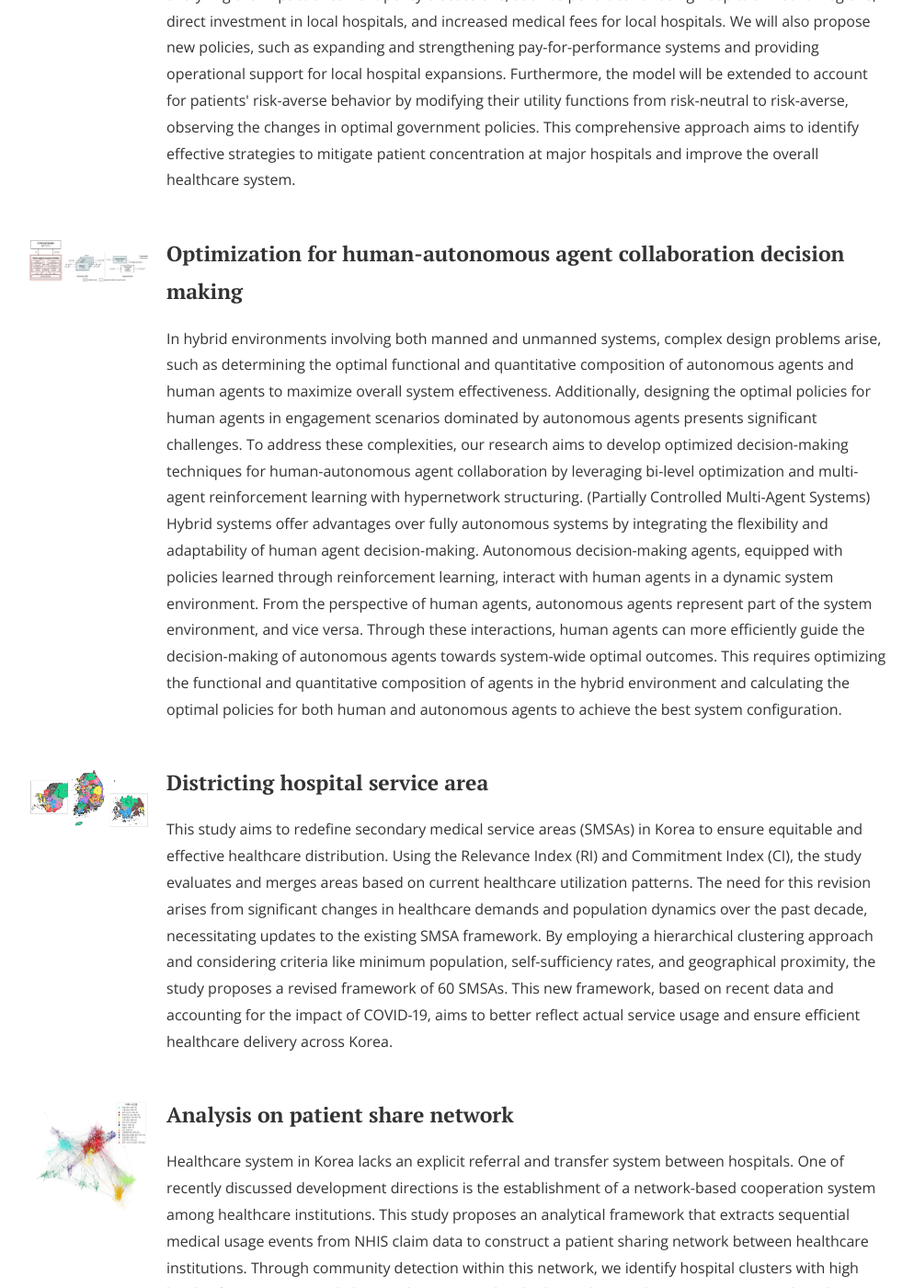
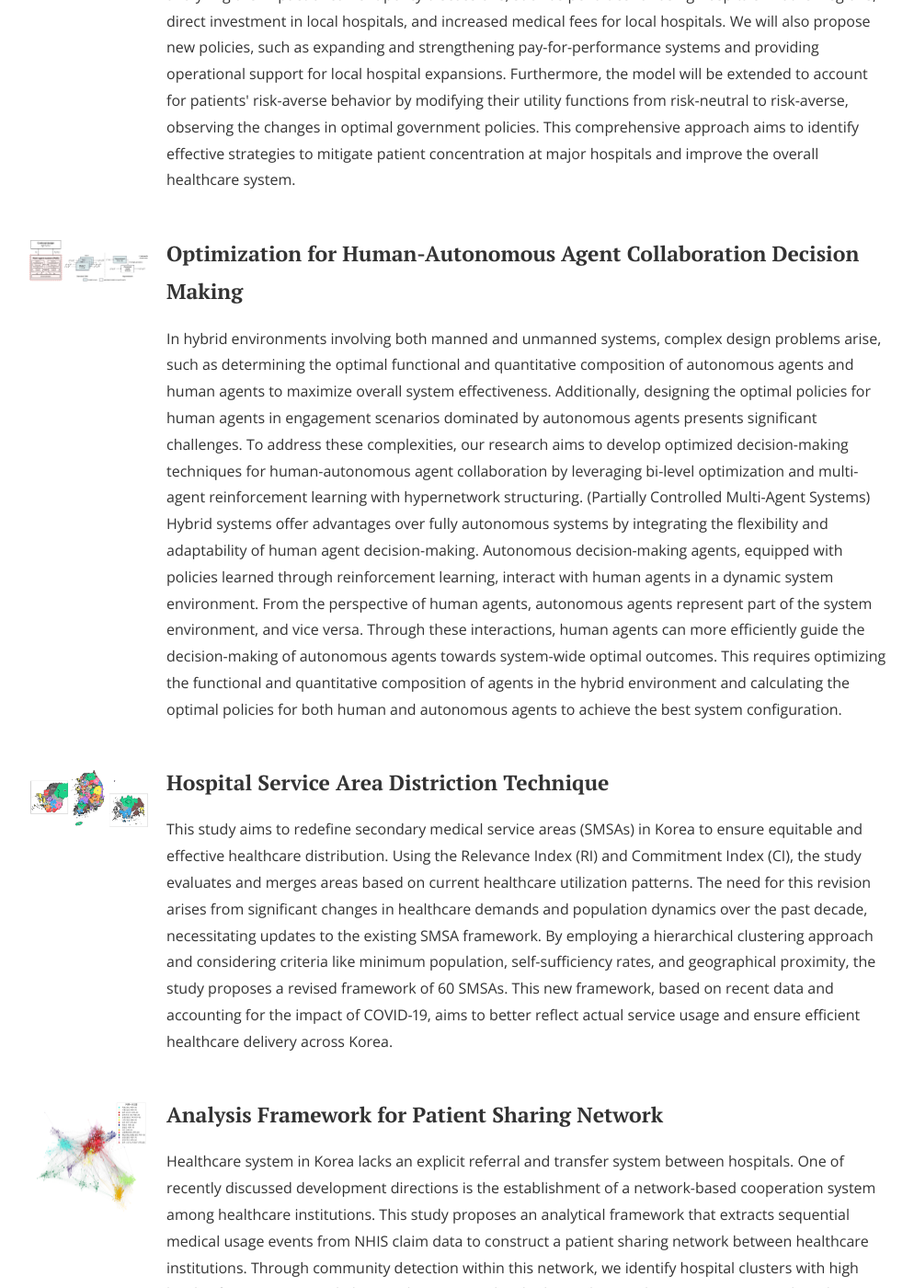
Before and after one commit to CSDlab-KAIST/csdlab-kaist.github.io, a Jekyll site: the page built from projects.html, in a window 1280 px wide and 1400 px high, scrolled down 1000 px. Shown: the whole window at 92% size, without its empty margins (85-1079 px from the left). Built offline with Jekyll 4.4.1, drawn with Linux system fonts in a browser that asks for light colours; nearby versions of some CDN libraries; some of the changed text lies outside the part shown.

Commit message:
Update projects.yml

```diff
--- a/_data/projects.yml
+++ b/_data/projects.yml
@@ -18,7 +18,7 @@
          For numerous choices like hospital selection, modeling choices as subsets (nests) rather than individual options is effective.
          The Nested Logit Model, validated in international hospital choice studies, helps address utility maximization and independence of irrelevant alternatives (IIA) assumptions. Additionally, it enables the derivation of a classification structure of healthcare institutions from the consumer's perspective by estimating the nest structure based on choice data.
 
-      - name: Hospital payment system design
+      - name: Healthcare Payment System Optimization
         img: Pay.png
         project: NRF
         duration: July, 2024 ~
@@ -28,7 +28,7 @@
          We will also propose new policies, such as expanding and strengthening pay-for-performance systems and providing operational support for local hospital expansions.
          Furthermore, the model will be extended to account for patients' risk-averse behavior by modifying their utility functions from risk-neutral to risk-averse, observing the changes in optimal government policies. This comprehensive approach aims to identify effective strategies to mitigate patient concentration at major hospitals and improve the overall healthcare system.
 
-      - name: Optimization for human-autonomous agent collaboration decision making
+      - name: Optimization for Human-Autonomous Agent Collaboration Decision Making
         img: ITRC.png
         project: ITRC
         duration: July, 2024 ~
@@ -42,7 +42,7 @@
          Through these interactions, human agents can more efficiently guide the decision-making of autonomous agents towards system-wide optimal outcomes.
          This requires optimizing the functional and quantitative composition of agents in the hybrid environment and calculating the optimal policies for both human and autonomous agents to achieve the best system configuration.
 
-      - name: Districting hospital service area
+      - name: Hospital Service Area Distriction Technique
         img: HSA.png
         project: NMC
         duration: July, 2023 ~ December, 2023
@@ -50,7 +50,7 @@
         introduction: This study aims to redefine secondary medical service areas (SMSAs) in Korea to ensure equitable and effective healthcare distribution. Using the Relevance Index (RI) and Commitment Index (CI), the study evaluates and merges areas based on current healthcare utilization patterns. The need for this revision arises from significant changes in healthcare demands and population dynamics over the past decade, necessitating updates to the existing SMSA framework.
          By employing a hierarchical clustering approach and considering criteria like minimum population, self-sufficiency rates, and geographical proximity, the study proposes a revised framework of 60 SMSAs. This new framework, based on recent data and accounting for the impact of COVID-19, aims to better reflect actual service usage and ensure efficient healthcare delivery across Korea.
 
-      - name: Analysis on patient share network
+      - name: Analysis Framework for Patient Sharing Network
         img: Network.png
         project: NMC
         duration: July, 2023 ~ December, 2023
@@ -59,7 +59,7 @@
          Through community detection within this network, we identify hospital clusters with high levels of cooperation and observe their geographical relationships and compositions to analyze the relationships between institutions based on function and location.
          This analysis will serve as foundational knowledge for developing a Korean hospital network system and function as an analytical tool to evaluate the results of policy and intervention implementations.
 
-      - name: Hospital enhancement optimization
+      - name: Optimization of Healthcare Facility Enhancement Decisions
         img: Enhance.png
         project: NMC
         duration: July, 2023 ~ December, 2023
```
